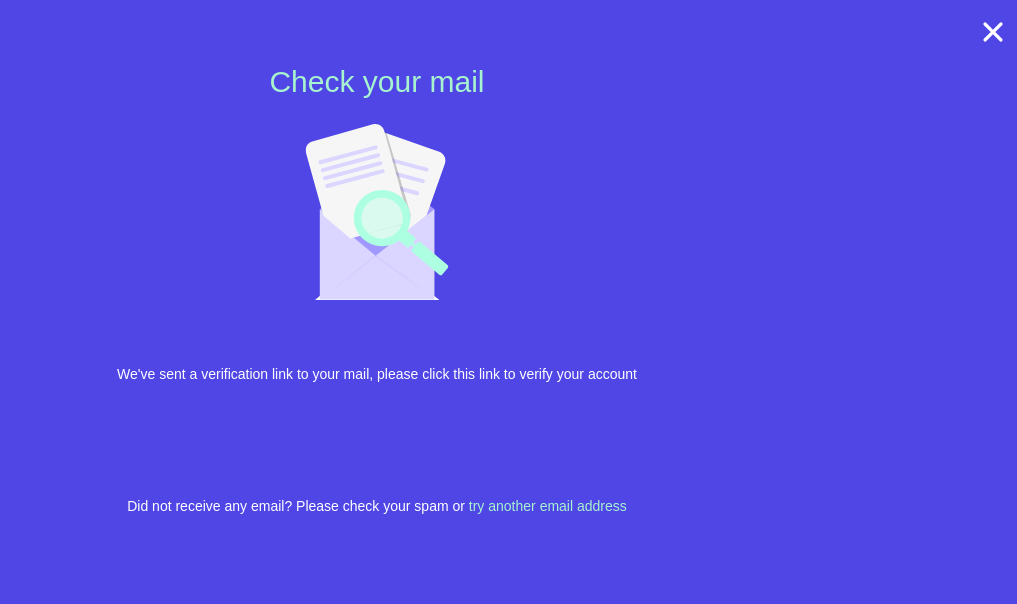
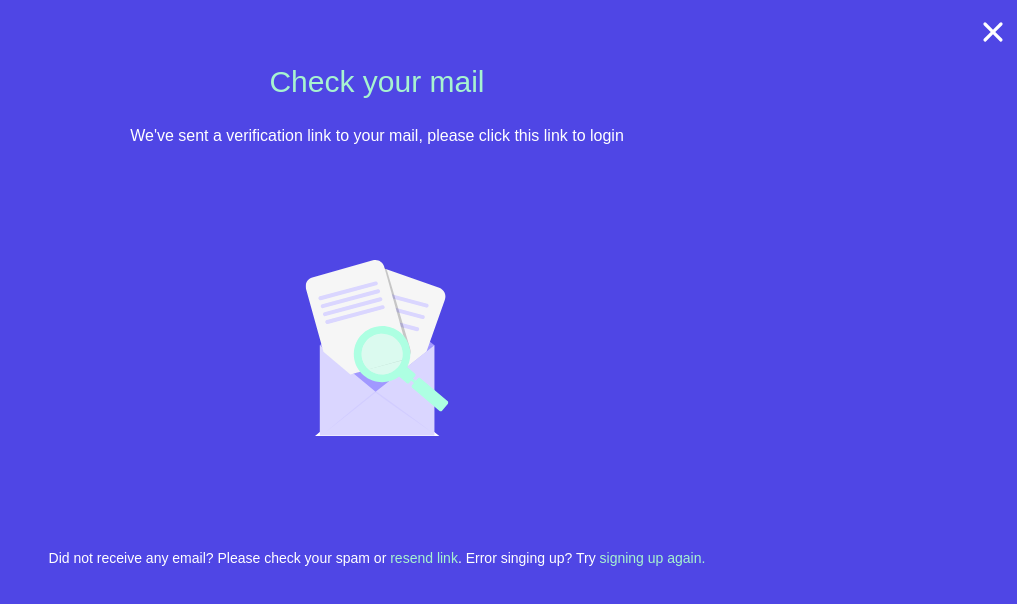
Before and after one commit to andres-codigo/nanny-nina, a Vue app: page /verification-message in a window 1280 px wide. Shown: the top 604 px of the page, without its empty margins (263-1280 px from the left). Built offline with nearby package versions, Linux system fonts and the light colour scheme.

Commit message:
[vue] Forgot Password section added to home list page/verification message component updated to reflect design changes

```diff
--- a/src/pages/_home/Home.vue
+++ b/src/pages/_home/Home.vue
@@ -15,7 +15,14 @@ import ListItem from '../../components/_home/ListItem.vue'
 						<ListItem routerLinkPath="/verification-message" title="Verification Message" textColor="text-indigo-600" textBadge="Completed" textColorBadge="text-green-800" backgroundColorBadge="bg-green-100" />
 						<ListItem routerLinkPath="/login" title="Login" textColor="text-indigo-600" textBadge="Completed" textColorBadge="text-green-800" backgroundColorBadge="bg-green-100" />
 						<ListItem routerLinkPath="/onboarding" title="Onboarding" textColor="text-indigo-600" textBadge="Completed" textColorBadge="text-green-800" backgroundColorBadge="bg-green-100" />
-						<ListItem routerLinkPath="/home" title="Forgot password" textColor="text-indigo-300" textBadge="To Do" textColorBadge="text-amber-800" backgroundColorBadge="bg-amber-100" />
+					</ul>
+				</div>
+				<div class="relative">
+					<div class="z-10 sticky top-0 border-t border-b border-gray-200 bg-gray-50 px-4 py-4 text-sm font-medium text-gray-500">
+						<h3>Forgot Password</h3>
+					</div>
+					<ul role="list" class="relative z-0 divide-y divide-gray-200">
+						<ListItem routerLinkPath="/home" title="Password Reset" textColor="text-indigo-600" textBadge="In Progress" textColorBadge="text-amber-800" backgroundColorBadge="bg-amber-100 " />
 					</ul>
 				</div>
 			</nav>
--- a/src/pages/registration-and-onboarding/VerificationMessage.vue
+++ b/src/pages/registration-and-onboarding/VerificationMessage.vue
@@ -12,14 +12,14 @@ import Mail from '../../assets/svg/mail/mail.vue'
 		<main>
 			<div class="min-h-full flex flex-col justify-center">
 				<h2 class="mb-6 text-center text-3xl font-medium text-emerald-200">Check your mail</h2>
-				<div class="flex items-center justify-center mb-16">
+				<div class="flex items-center justify-center mx-8">
+					<p class="font-light text-white text-center">We've sent a verification link to your mail, please click this link to login</p>
+				</div>
+				<div class="flex items-center justify-center my-28">
 					<Mail class="w-44 h-44" />
 				</div>
-				<div class="flex items-center justify-center mx-8 mb-28">
-					<p class="font-light text-white text-sm text-center">We've sent a verification link to your mail, please click this link to verify your account</p>
-				</div>
 				<div class="flex items-center justify-center mx-8">
-					<p class="font-light text-white text-sm text-center">Did not receive any email? Please check your spam or <span class="font-light text-emerald-200"> try another email address</span></p>
+					<p class="font-light text-white text-sm text-center">Did not receive any email? Please check your spam or <span class="font-light text-emerald-200">resend link</span>.  Error singing up?  Try <span class="font-light text-emerald-200">signing up again.</span></p>
 				</div>
 			</div>
 		</main>
```
